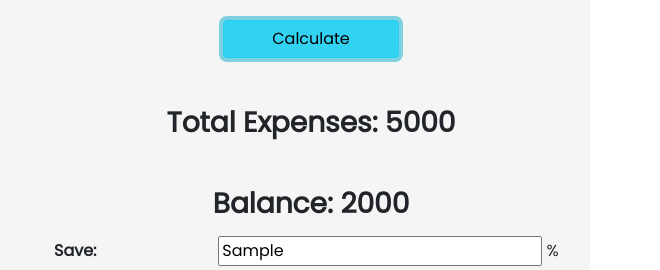
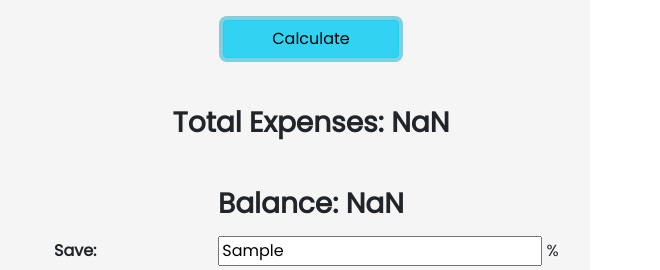
Before and after one commit to Mahamudul5/money-calculator, a plain HTML site: page index.html in a window 1280 px wide. Both pictures are taken after typing "Sample", "Sample", "Sample", "Sample", "Sample" into the empty fields and a click on the button "Calculate". Shown: the part 433-703 px from the top of the page, 620-1280 px from the left. Drawn offline with nearby package versions, Linux system fonts and the light colour scheme.

Commit message:
main part calculation done

```diff
--- a/index.html
+++ b/index.html
@@ -40,17 +40,17 @@
                     <label for="income-input">Income: </label>
                     <input id="income-input" type="text"><br>
                     <h2 class="text-center mt-3 mb-3">Expenses</h2>
-                    <label for="income">Food: </label>
-                    <input id="income" type="text"><br>
-                    <label for="income">Rent: </label>
-                    <input id="income" type="text"><br>
-                    <label for="income">Cloths: </label>
-                    <input id="income" type="text"><br>
+                    <label for="food">Food: </label>
+                    <input id="food" type="text"><br>
+                    <label for="rent">Rent: </label>
+                    <input id="rent" type="text"><br>
+                    <label for="cloths">Cloths: </label>
+                    <input id="cloths" type="text"><br>
                     <div class="d-flex justify-content-center">
                         <button id="Calculate-btn" class="btn btn-info mb-5 mt-3 px-5 ">Calculate</button>
                     </div>
-                    <h3 class="text-center ">Total Expenses: <span>5000</span> </h3>
-                    <h3 class="text-center mt-5 ">Balance: <span>2000</span> </h3>
+                    <h3 class="text-center ">Total Expenses: <span id="total-expences">5000</span> </h3>
+                    <h3 class="text-center mt-5 ">Balance: <span id="left-balance">2000</span> </h3>
                     <label for="income">Save: </label>
                     <input id="income" type="text"><span> % </span><button class="btn btn-info">Save</button>
                     <h3 class="text-center mt-5">Saving Amount:<span> 5000</span> </h3>
--- a/js/app.js
+++ b/js/app.js
@@ -1,5 +1,28 @@
 // get input from income field and sent message for error.
-document.getElementById('Calculate-btn').addEventListener('click', function () {
-    // const myIncome = document.getElementById('income-input');
-    console.log("clicked");
+// document.getElementById('Calculate-btn').addEventListener('click', function inputValidation() {
+// //     const myIncome = document.getElementById('income-input');
+// //     let totaIncome = parseFloat(myIncome.value);
+
+// });
+document.getElementById('Calculate-btn').addEventListener('click', function inputValidation() {
+    const myfood = document.getElementById('food');
+    let totalFoodExpense = myfood.value;
+    let x = parseInt(totalFoodExpense);
+    const myRent = document.getElementById('rent');
+    let totalRentExpense = myRent.value;
+    let y = parseInt(totalRentExpense);
+    const myCloths = document.getElementById('cloths');
+    let totalClothsExpense = myCloths.value;
+    let z = parseInt(totalClothsExpense);
+    const myIncome = document.getElementById('income-input');
+    let totaIncome = parseFloat(myIncome.value);
+    let total = x + y + z;
+    let left = totaIncome - total;
+    console.log(left);
+    let expencesFeild = document.getElementById('total-expences');
+    expencesFeild.innerText = total;
+    let balanceField = document.getElementById('left-balance');
+    balanceField.innerText = left;
+
+
 });
```
